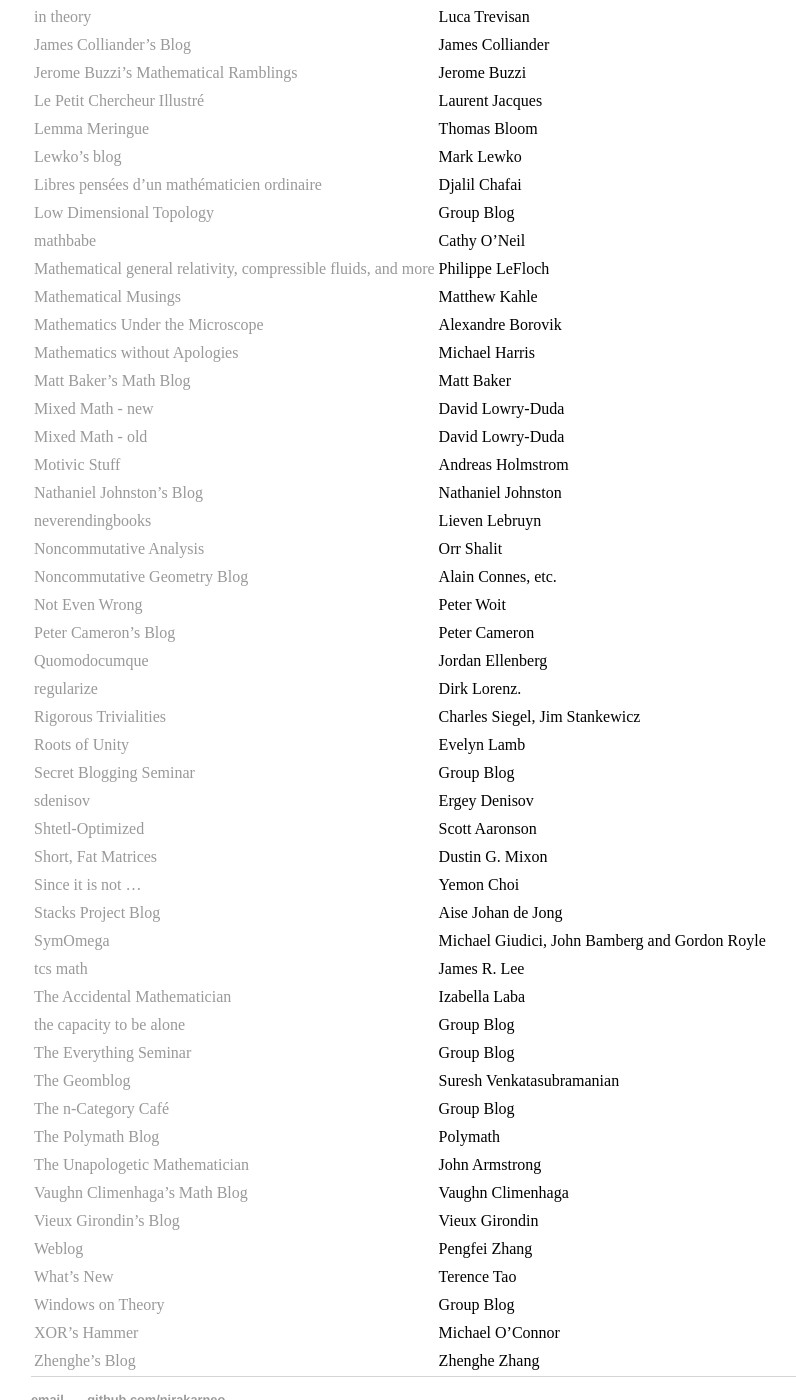
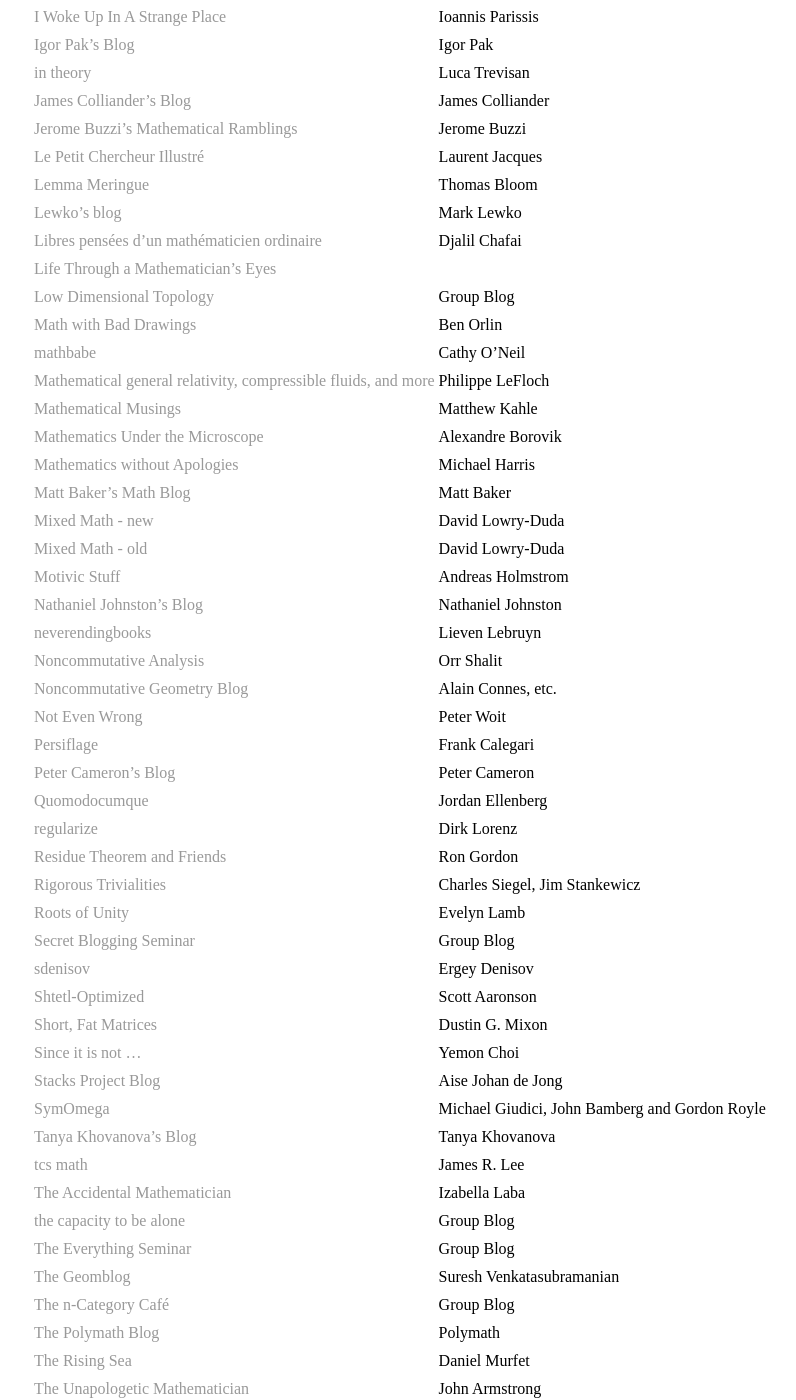
Before and after one commit to nirakarneo/nirakarneo.github.io, a Jekyll site: the page built from bookmarks/index.md, in a window 1280 px wide and 1400 px high, scrolled down 1050 px. Shown: the whole window, without its empty margins (161-957 px from the left). Built offline with Jekyll 4.4.1, drawn with Linux system fonts in a browser that asks for light colours; some of the changed text lies outside the part shown.

Commit message:
Update index.md

```diff
--- a/bookmarks/index.md
+++ b/bookmarks/index.md
@@ -44,7 +46,9 @@ Blog | Author/s
 [Lemma Meringue](https://lemmameringue.wordpress.com/) | Thomas Bloom
 [Lewko's blog](https://lewko.wordpress.com/) | Mark Lewko
 [Libres pensées d'un mathématicien ordinaire](http://djalil.chafai.net/blog/) |	Djalil Chafai
+[Life Through a Mathematician's Eyes](http://lthmath.tumblr.com/) |
 [Low Dimensional Topology](https://ldtopology.wordpress.com/) |	Group Blog
+[Math with Bad Drawings](http://mathwithbaddrawings.com/) | Ben Orlin
 [mathbabe](http://mathbabe.org/) | Cathy O’Neil
 [Mathematical general relativity, compressible fluids, and more](https://philippelefloch.org/) | Philippe LeFloch
 [Mathematical Musings](https://matthewkahle.wordpress.com/) | Matthew Kahle
@@ -59,9 +63,11 @@ Blog | Author/s
 [Noncommutative Analysis](https://noncommutativeanalysis.wordpress.com/) | Orr Shalit
 [Noncommutative Geometry Blog](http://noncommutativegeometry.blogspot.ca/) | Alain Connes, etc.
 [Not Even Wrong](http://www.math.columbia.edu/~woit/wordpress/) | Peter Woit
+[Persiflage](https://galoisrepresentations.wordpress.com/) | Frank Calegari
 [Peter Cameron's Blog](https://cameroncounts.wordpress.com/) | Peter Cameron
 [Quomodocumque](https://quomodocumque.wordpress.com/) | Jordan Ellenberg
-[regularize](https://regularize.wordpress.com/) | Dirk Lorenz.
+[regularize](https://regularize.wordpress.com/) | Dirk Lorenz
+[Residue Theorem and Friends](http://residuetheorem.com) | Ron Gordon
 [Rigorous Trivialities](https://rigtriv.wordpress.com/) | Charles Siegel, Jim Stankewicz
 [Roots of Unity](http://blogs.scientificamerican.com/roots-of-unity/) | Evelyn Lamb
 [Secret Blogging Seminar](https://sbseminar.wordpress.com/) | Group Blog
@@ -71,6 +77,7 @@ Blog | Author/s
 [Since it is not …](https://ifwisdomwereteachable.wordpress.com/) | Yemon Choi
 [Stacks Project Blog](http://math.columbia.edu/~dejong/wordpress/) | Aise Johan de Jong
 [SymOmega](https://symomega.wordpress.com/) | Michael Giudici, John Bamberg and Gordon Royle
+[Tanya Khovanova's Blog](http://blog.tanyakhovanova.com/) | Tanya Khovanova
 [tcs math](http://tcsmath.org/) | James R. Lee
 [The Accidental Mathematician](https://ilaba.wordpress.com/) | Izabella Laba
 [the capacity to be alone](https://etreseul.wordpress.com/) | Group Blog
@@ -78,9 +85,11 @@ Blog | Author/s
 [The Geomblog](http://blog.geomblog.org/) | Suresh Venkatasubramanian
 [The n-Category Café](https://golem.ph.utexas.edu/category/) | Group Blog
 [The Polymath Blog](http://polymathprojects.org/) | Polymath
+[The Rising Sea](http://therisingsea.org/) | Daniel Murfet
 [The Unapologetic Mathematician](https://unapologetic.wordpress.com/) | John Armstrong
 [Vaughn Climenhaga's Math Blog](https://vaughnclimenhaga.wordpress.com/) | Vaughn Climenhaga
 [Vieux Girondin's Blog](https://vieuxgirondin.wordpress.com/) | Vieux Girondin
+[viXra log](http://blog.vixra.org/) | Philip Gibbs
 [Weblog](https://pfzhang.wordpress.com/) | Pengfei Zhang
 [What's New](https://terrytao.wordpress.com/) | Terence Tao
 [Windows on Theory](http://windowsontheory.org/) | Group Blog
```
Also changed, not shown: other parts of bookmarks/index.md (+2 -0 lines).
